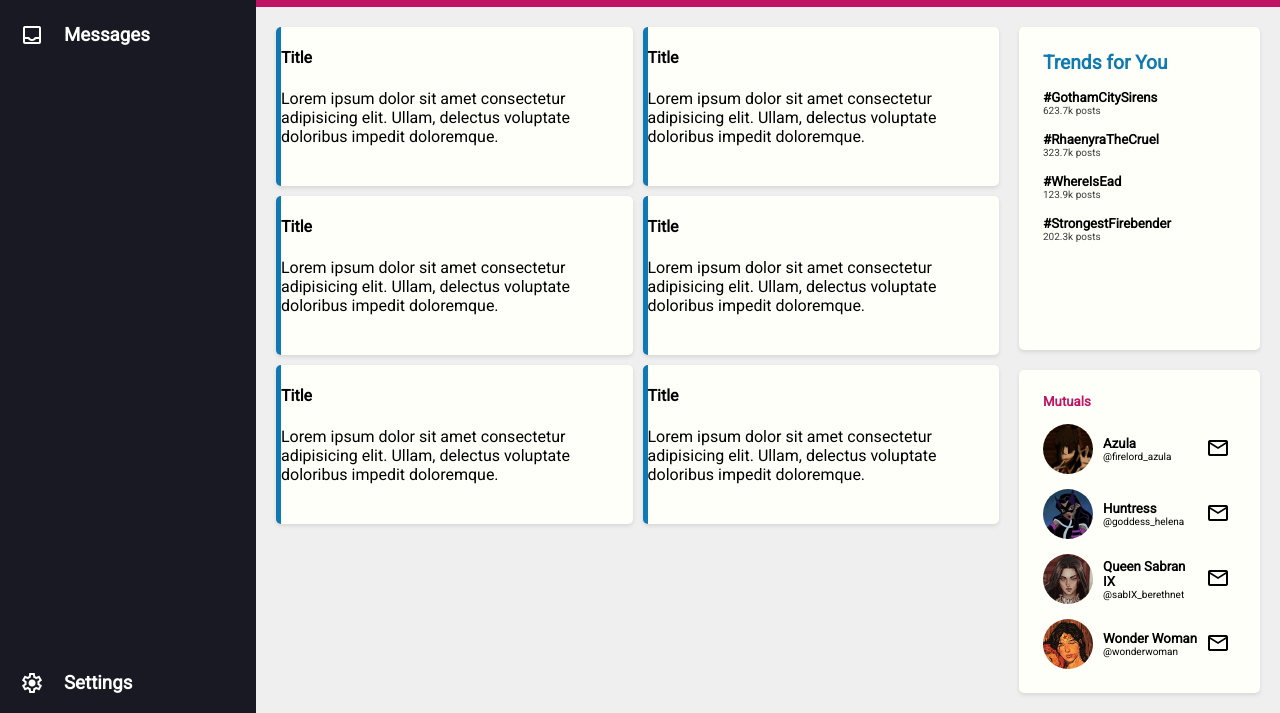
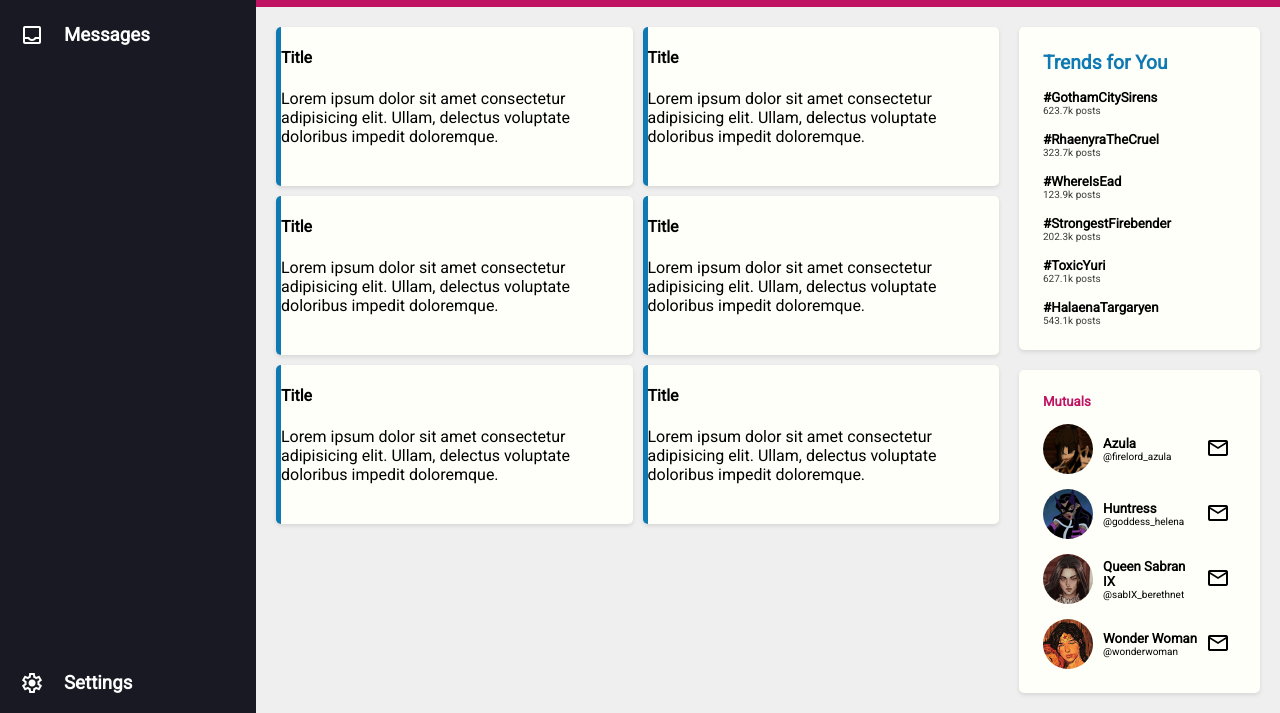
Before and after one commit to mmadiee/odin-admin-dashboard, a plain HTML site: page index.html in a window 1280 px wide. Shown: the part 114-827 px from the top of the page. Drawn offline with nearby package versions, Linux system fonts and the light colour scheme.

Commit message:
added trends in trending

```diff
--- a/index.html
+++ b/index.html
@@ -121,6 +121,14 @@
             <h5>#StrongestFirebender</h5>
             <p>202.3k posts</p>
           </div>
+          <div class="trend">
+            <h5>#ToxicYuri</h5>
+            <p>627.1k posts</p>
+          </div>
+          <div class="trend">
+            <h5>#HalaenaTargaryen</h5>
+            <p>543.1k posts</p>
+          </div>
         </div>
         <div class="mutuals">
           <h5>Mutuals</h5>
```
